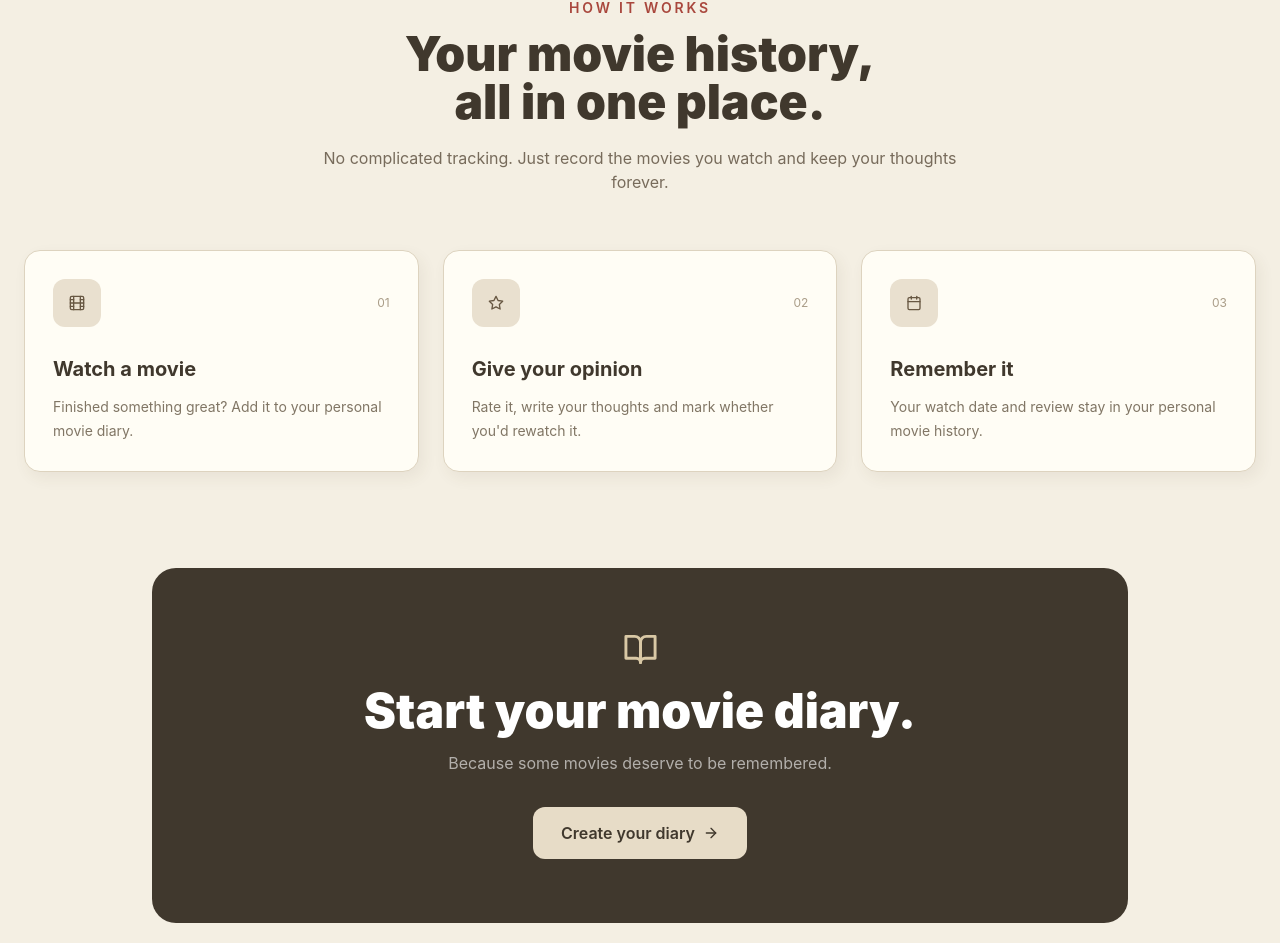
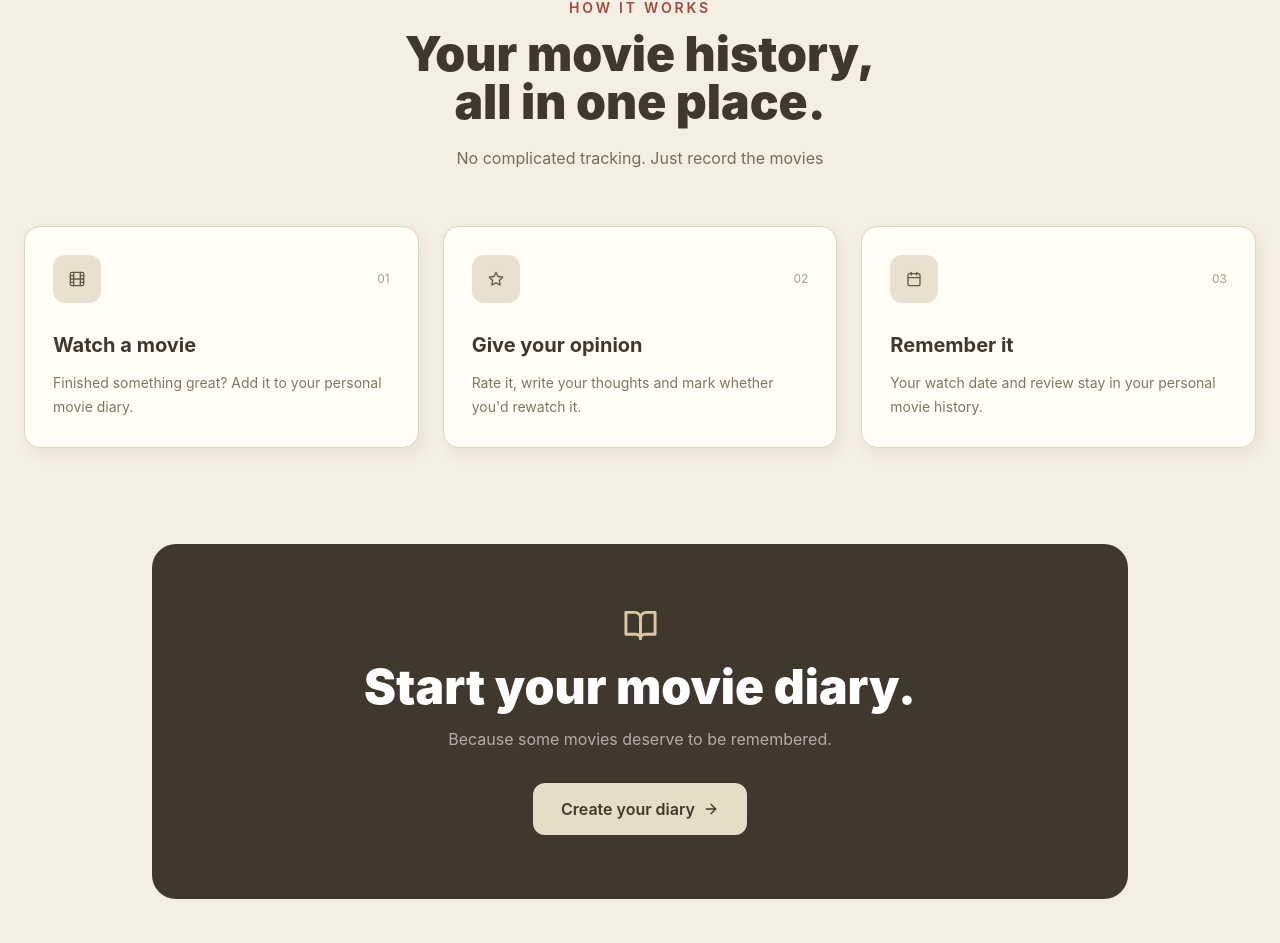
Before and after one commit to balajilaygude/Fullstack-app, a React app in the folder app/: page / in a window 1280 px wide. Shown: the part 853-1796 px from the top of the page. Built offline with nearby package versions, Linux system fonts and the light colour scheme; the HTML template or start-up script is replaced by a standard one.

Commit message:
UI Updates

```diff
--- a/app/src/pages/Home.jsx
+++ b/app/src/pages/Home.jsx
@@ -138,7 +138,7 @@ export default function Home() {
 
           <p className="mt-5 text-[#776b5b]">
             No complicated tracking. Just record the movies
-            you watch and keep your thoughts forever.
+
           </p>
         </div>
 
```
